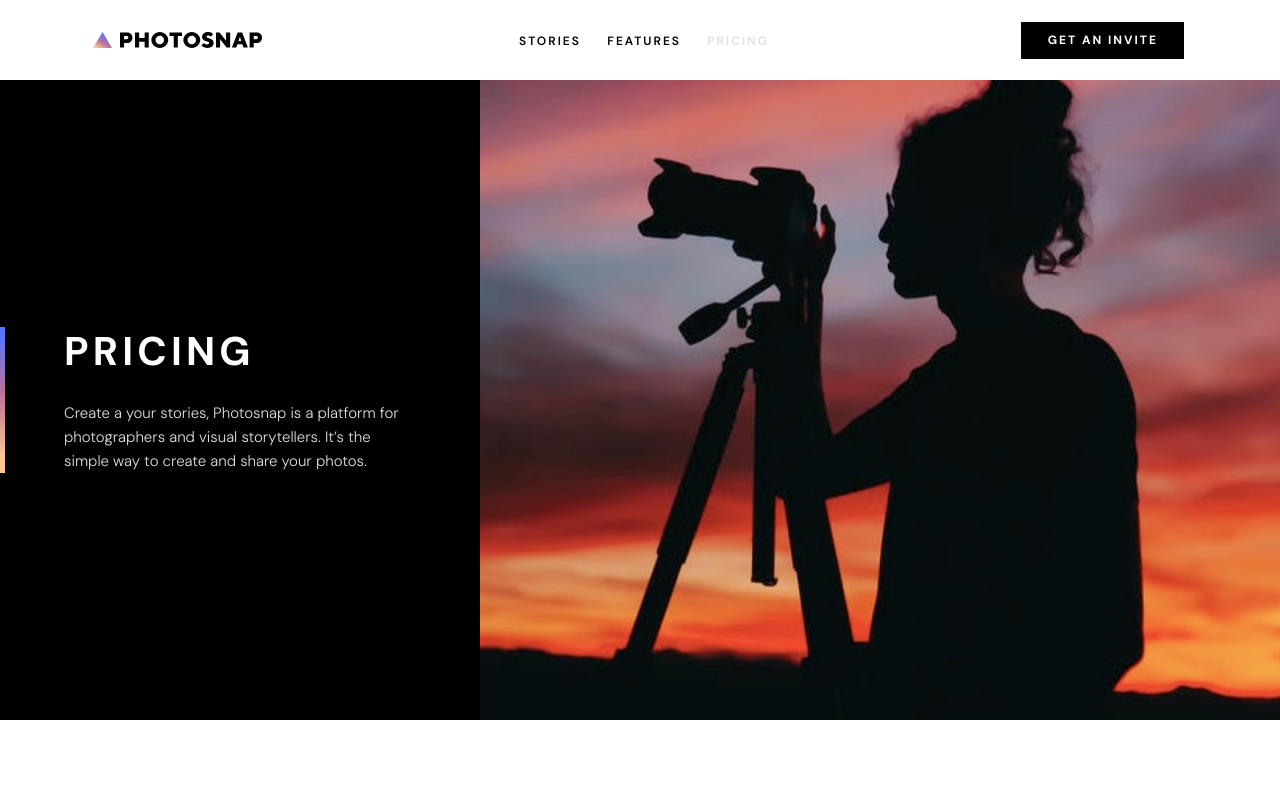
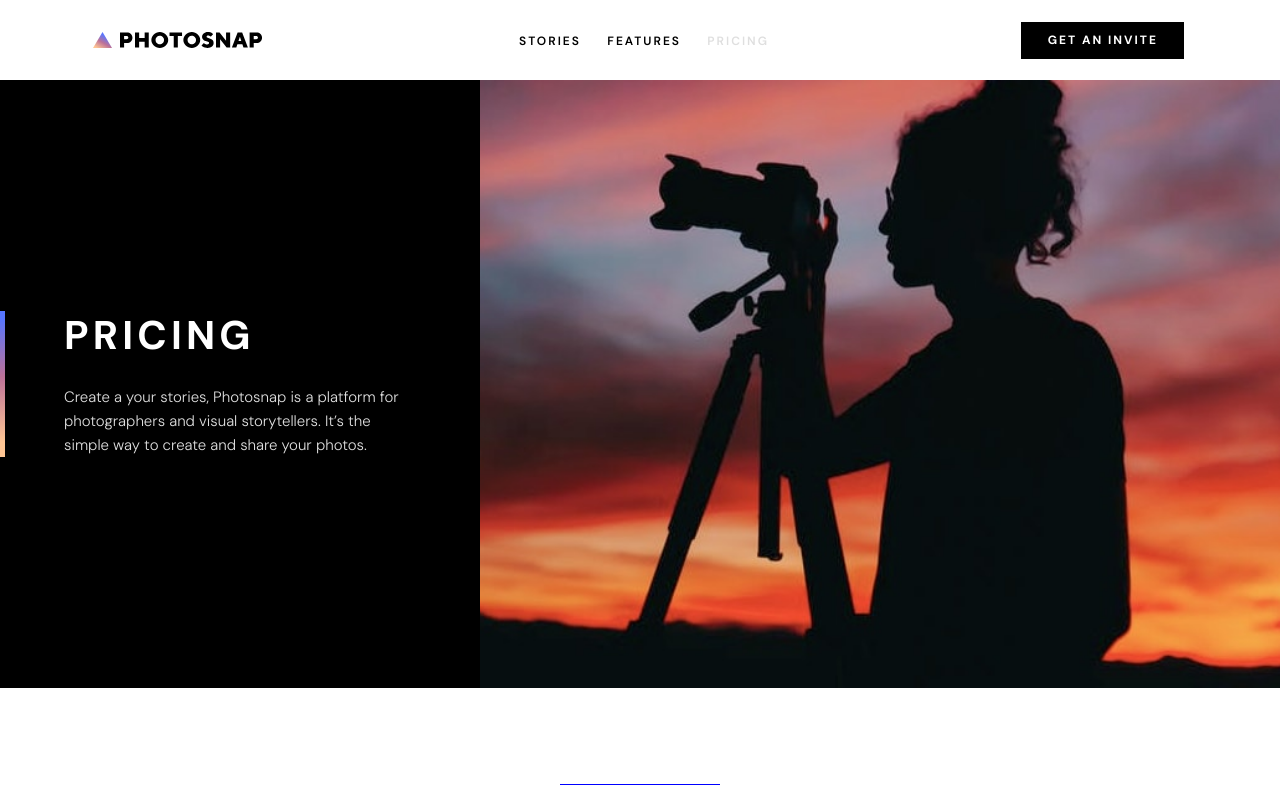
Before and after one commit to muhendawi/photosnap-hendawi, a React (Vite) app: page /pricing in a window 1280 px wide. Shown: the top 785 px of the page. Built offline with nearby package versions, Linux system fonts and the light colour scheme.

Commit message:
another refine adjustment for the banner section

```diff
--- a/src/components/single/FooterSection.module.css
+++ b/src/components/single/FooterSection.module.css
@@ -5,6 +5,7 @@
   align-items: center;
   padding: 3vw 7vw;
   height: 18em;
+  width: 100%;
 }
 
 .navAndSocials {
--- a/src/components/single/HomeBanner.module.css
+++ b/src/components/single/HomeBanner.module.css
@@ -2,7 +2,7 @@
   display: flex;
   align-items: stretch;
   color: var(--black);
-  height: 40em;
+  height: 38em;
   width: 100%;
 }
 
@@ -40,6 +40,7 @@
   padding: 0;
 }
 .imageContainer {
+  width: 100%;
   flex: 1 0 30em;
 }
 
@@ -102,7 +103,7 @@ background */
 }
 @media (max-width: 1070px) {
   .sharedText {
-    min-width: 67%;
+    min-width: 60%;
   }
   .imageContainer {
     flex: 1 0 33%;
```
